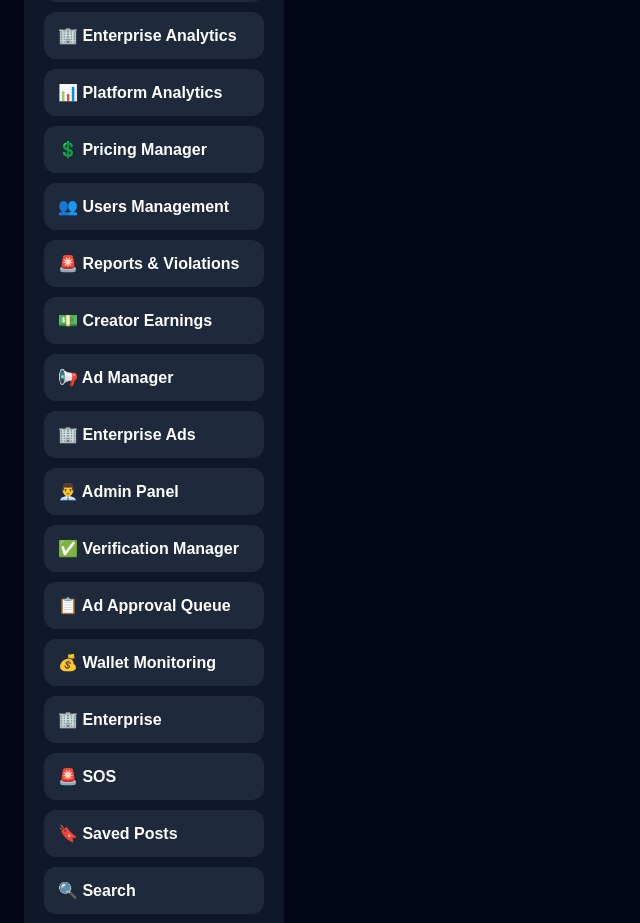
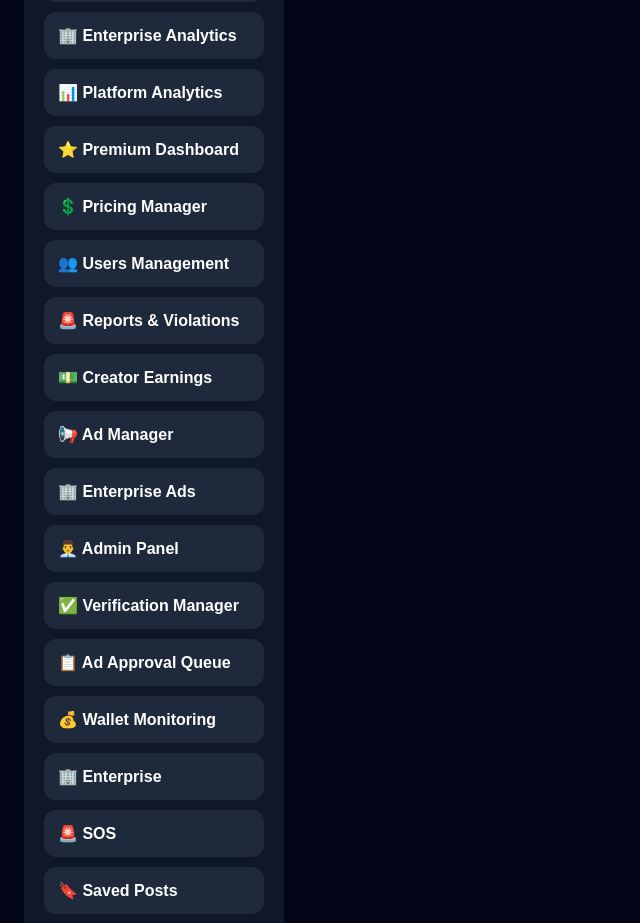
Before and after one commit to inclurah-png/inclura-web, a React (Vite) app: page /sos in a window 1280 px wide. Shown: the part 900-1823 px from the top of the page, without its empty margins (0-640 px from the left). Built offline with nearby package versions, Linux system fonts and the light colour scheme; no server answers; sample sign-in values are in the browser's storage.

Commit message:
Update DashboardSidebar.jsx
Fix and update

```diff
--- a/src/components/DashboardSidebar.jsx
+++ b/src/components/DashboardSidebar.jsx
@@ -159,6 +159,15 @@ Inclura
   <div
   style={itemStyle}
   onClick={() =>
+    navigate("/premium-dashboard")
+  }
+>
+  ⭐ Premium Dashboard
+</div>
+
+  <div
+  style={itemStyle}
+  onClick={() =>
     navigate("/pricing-manager")
   }
 >
```
